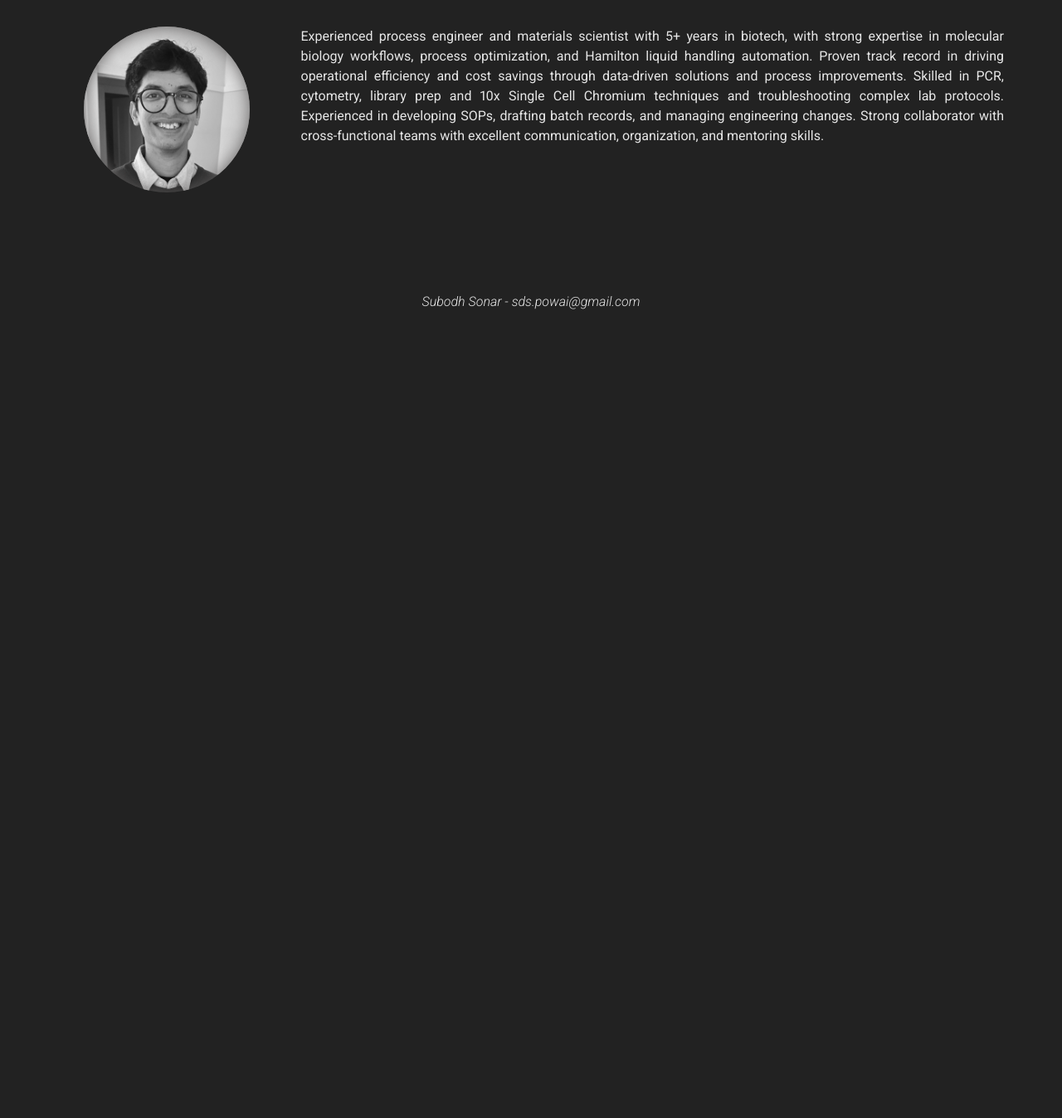
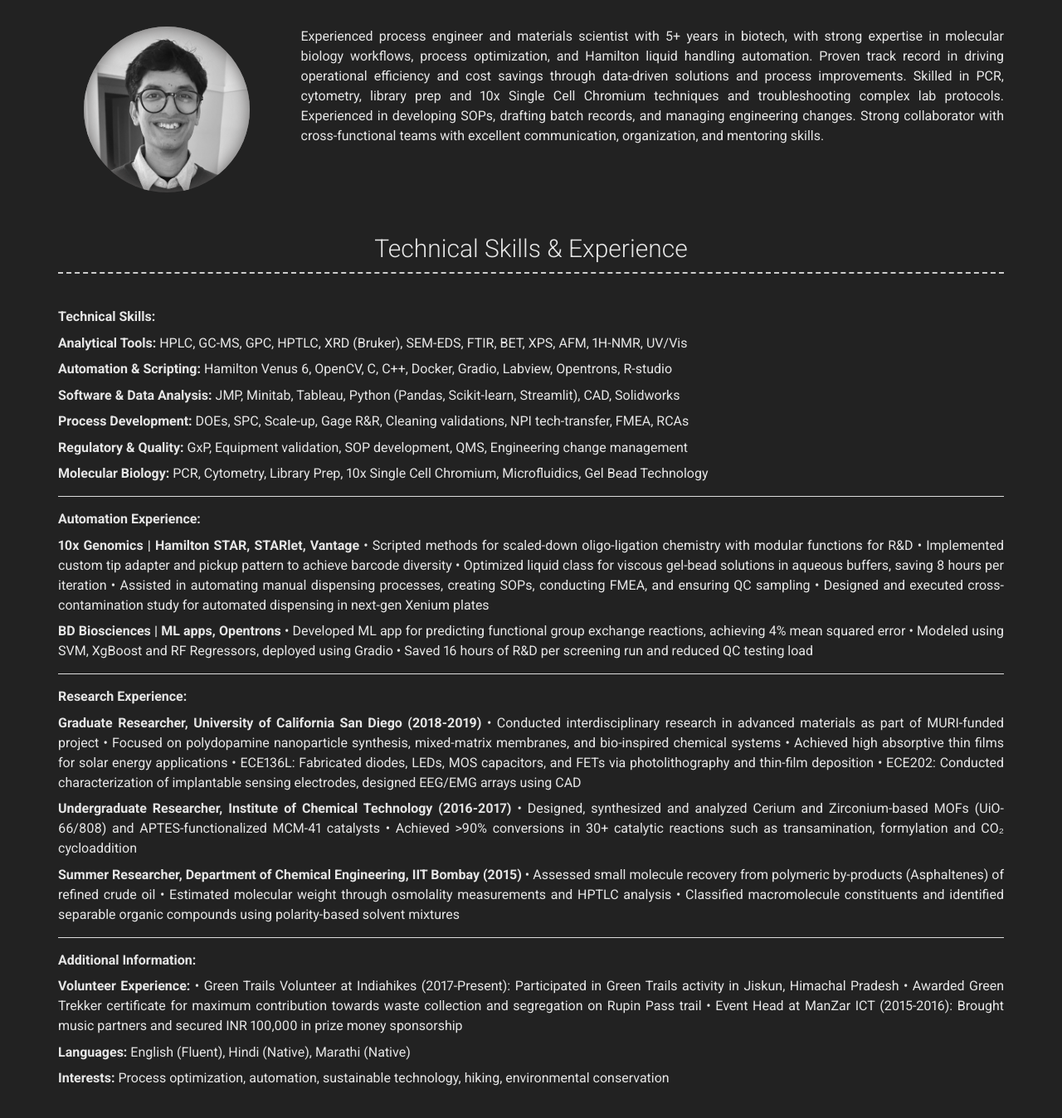
Before and after one commit to subodh122/subodh122.github.io, a Jekyll site: the page built from index.md, in a window 1280 px wide and 1400 px high, scrolled down 270 px. Shown: the top 1348 px of the window at 83% size. Built offline with Jekyll 4.4.1, drawn with Linux system fonts in a browser that asks for light colours; nearby versions of some CDN libraries; before the commit the page ends 900 px from its top, so only the background shows below that.

Commit message:
Fix content display: Convert to traditional data-driven format for proper section rendering

```diff
--- a/_config.yml
+++ b/_config.yml
@@ -46,152 +46,146 @@ about_content: |
 # Dark mode settings
 darkmode: true
 
-# Content sections
-content:
-  - title: Experience
-    layout: list
-    content:
-      - layout: left
-        title: 10x Genomics
-        sub_title: Senior Research Associate I/II
-        caption: July 2021 - Present
-        description: |
-          • Developed cleaning and drying-in-place protocol for custom dispensing robot, saving 180 labor hours and $200K annually
-          • Reduced scrap costs by $1.4M by mitigating process variation in multi-day oligo-ligation processes for Chromium Single Cell consumables
-          • Extended shelf life of Chromium Single Cell gel bead reagents from 2 to 4 years, saving ~$4M in inventory costs
-          • Led cold-chain shipping studies and developed optimized packing ratio to maintain < -40°C for 5-day transit
-          • Created Google Sheets dashboard with Python/Streamlit backend to visualize oligo yield data
-          • Supported scale-up and tech transfer for Chromium and Xenium consumables, authoring batch records, SOPs, and QCMs
-          • Optimized Xenium dispensing, sealing, and shipping workflows, cutting customer complaints by 80% in two quarters
-          • Authored FAT/SAT protocols for new sites to ensure consistent process validation and quality checks
+# Experience Section
+experience_title: Experience
+experience:
+  - company: 10x Genomics
+    job_title: Senior Research Associate I/II
+    dates: July 2021 - Present
+    description: |
+      • Developed cleaning and drying-in-place protocol for custom dispensing robot, saving 180 labor hours and $200K annually
+      • Reduced scrap costs by $1.4M by mitigating process variation in multi-day oligo-ligation processes for Chromium Single Cell consumables
+      • Extended shelf life of Chromium Single Cell gel bead reagents from 2 to 4 years, saving ~$4M in inventory costs
+      • Led cold-chain shipping studies and developed optimized packing ratio to maintain < -40°C for 5-day transit
+      • Created Google Sheets dashboard with Python/Streamlit backend to visualize oligo yield data
+      • Supported scale-up and tech transfer for Chromium and Xenium consumables, authoring batch records, SOPs, and QCMs
+      • Optimized Xenium dispensing, sealing, and shipping workflows, cutting customer complaints by 80% in two quarters
+      • Authored FAT/SAT protocols for new sites to ensure consistent process validation and quality checks
 
-      - layout: left
-        title: Becton Dickinson Biosciences
-        sub_title: Scientist I/II
-        caption: August 2019 - June 2021
-        description: |
-          • Led experimentation for raw material blending strategy for fluorescent dye synthesis, resulting in patented IP (USP 20220340813A1)
-          • Conducted multiple DoEs to optimize chain-growth polymerization, controlling reaction pathways and kinetics using SPC and GPC
-          • Performed MSA and Gage R&R on NanoDrop Spectrophotometer, revealing 30% variance in absorbance causing process instability
-          • Eliminated lyophilization step in dye production, saving $12,000 per lot in labor and product loss
-          • Identified and qualified alternative polymer purification consumable suppliers to mitigate supply chain risks
+  - company: Becton Dickinson Biosciences
+    job_title: Scientist I/II
+    dates: August 2019 - June 2021
+    description: |
+      • Led experimentation for raw material blending strategy for fluorescent dye synthesis, resulting in patented IP (USP 20220340813A1)
+      • Conducted multiple DoEs to optimize chain-growth polymerization, controlling reaction pathways and kinetics using SPC and GPC
+      • Performed MSA and Gage R&R on NanoDrop Spectrophotometer, revealing 30% variance in absorbance causing process instability
+      • Eliminated lyophilization step in dye production, saving $12,000 per lot in labor and product loss
+      • Identified and qualified alternative polymer purification consumable suppliers to mitigate supply chain risks
 
-      - layout: left
-        title: BD Biosciences
-        sub_title: Research Internship
-        caption: June 2018 - September 2018
-        description: |
-          • Performed GPC-based polymer analysis to optimize fluorescent polymer synthesis
-          • Developed calibration curves for polymerization and functionalization
-          • Enhanced fluorophore conjugation chemistry and yield
+  - company: BD Biosciences
+    job_title: Research Internship
+    dates: June 2018 - September 2018
+    description: |
+      • Performed GPC-based polymer analysis to optimize fluorescent polymer synthesis
+      • Developed calibration curves for polymerization and functionalization
+      • Enhanced fluorophore conjugation chemistry and yield
 
-  - title: Education
-    layout: list
-    content:
-      - layout: left
-        title: University of California, San Diego
-        sub_title: M.S. in Materials Science and Engineering
-        caption: June 2019
-        description: |
-          Conducted interdisciplinary research in advanced materials as part of a MURI-funded project.
-          Focused on polydopamine nanoparticle synthesis, mixed-matrix membranes, and bio-inspired chemical systems,
-          achieving high absorptive thin films for solar energy applications.
+# Education Section
+education_title: Education
+education:
+  - school: University of California, San Diego
+    degree: M.S. in Materials Science and Engineering
+    dates: June 2019
+    description: |
+      Conducted interdisciplinary research in advanced materials as part of a MURI-funded project.
+      Focused on polydopamine nanoparticle synthesis, mixed-matrix membranes, and bio-inspired chemical systems,
+      achieving high absorptive thin films for solar energy applications.
 
-      - layout: left
-        title: Institute of Chemical Technology (UDCT), Mumbai
-        sub_title: B.S. in Chemical Engineering
-        caption: June 2017
-        description: |
-          Comprehensive education in chemical engineering principles with focus on process design,
-          optimization, and materials science applications.
+  - school: Institute of Chemical Technology (UDCT), Mumbai
+    degree: B.S. in Chemical Engineering
+    dates: June 2017
+    description: |
+      Comprehensive education in chemical engineering principles with focus on process design,
+      optimization, and materials science applications.
 
-  - title: Achievements & Certifications
-    layout: list
-    content:
-      - layout: left
-        title: United States Patent 20220340813A1
-        sub_title: WATER-SOLUBLE FLUORESCENT POLYMERIC DYES
-        caption: BD | Oct 2022
-        description: Patented technology for fluorescent polymeric dyes with enhanced optical properties
+# Projects Section
+projects_title: Achievements & Certifications
+projects:
+  - title: United States Patent 20220340813A1
+    description: WATER-SOLUBLE FLUORESCENT POLYMERIC DYES
+    dates: BD | Oct 2022
+    content: Patented technology for fluorescent polymeric dyes with enhanced optical properties
 
-      - layout: left
-        title: Venus Software Training I
-        sub_title: Hamilton Liquid Automation Systems
-        caption: 10x Genomics | April 2024
-        description: Certified in Hamilton liquid handling automation systems
+  - title: Venus Software Training I
+    description: Hamilton Liquid Automation Systems
+    dates: 10x Genomics | April 2024
+    content: Certified in Hamilton liquid handling automation systems
 
-      - layout: left
-        title: Six Sigma Manufacturing Fundamentals
-        sub_title: Design Certification
-        caption: BD | November 2019
-        description: Lean Six Sigma White Belt certification in manufacturing processes
+  - title: Six Sigma Manufacturing Fundamentals
+    description: Design Certification
+    dates: BD | November 2019
+    content: Lean Six Sigma White Belt certification in manufacturing processes
 
-      - layout: left
-        title: Winning Author
-        sub_title: MOFs Synchrotron Beam Line Proposal
-        caption: UCSD | Spring 2018
-        description: "Proposal to study MOFs using the Synchrotron beam line (26-ID-C) at ANL"
+  - title: Winning Author
+    description: MOFs Synchrotron Beam Line Proposal
+    dates: UCSD | Spring 2018
+    content: "Proposal to study MOFs using the Synchrotron beam line (26-ID-C) at ANL"
 
-  - title: Technical Skills
-    layout: text
-    content: |
-      **Analytical Tools:** HPLC, GC-MS, GPC, HPTLC, XRD (Bruker), SEM-EDS, FTIR, BET, XPS, AFM, 1H-NMR, UV/Vis
+# More Section
+more_title: Technical Skills & Experience
+more_content: |
+  **Technical Skills:**
 
-      **Automation & Scripting:** Hamilton Venus 6, OpenCV, C, C++, Docker, Gradio, Labview, Opentrons, R-studio
+  **Analytical Tools:** HPLC, GC-MS, GPC, HPTLC, XRD (Bruker), SEM-EDS, FTIR, BET, XPS, AFM, 1H-NMR, UV/Vis
 
-      **Software & Data Analysis:** JMP, Minitab, Tableau, Python (Pandas, Scikit-learn, Streamlit), CAD, Solidworks
+  **Automation & Scripting:** Hamilton Venus 6, OpenCV, C, C++, Docker, Gradio, Labview, Opentrons, R-studio
 
-      **Process Development:** DOEs, SPC, Scale-up, Gage R&R, Cleaning validations, NPI tech-transfer, FMEA, RCAs
+  **Software & Data Analysis:** JMP, Minitab, Tableau, Python (Pandas, Scikit-learn, Streamlit), CAD, Solidworks
 
-      **Regulatory & Quality:** GxP, Equipment validation, SOP development, QMS, Engineering change management
+  **Process Development:** DOEs, SPC, Scale-up, Gage R&R, Cleaning validations, NPI tech-transfer, FMEA, RCAs
 
-      **Molecular Biology:** PCR, Cytometry, Library Prep, 10x Single Cell Chromium, Microfluidics, Gel Bead Technology
+  **Regulatory & Quality:** GxP, Equipment validation, SOP development, QMS, Engineering change management
 
-  - title: Automation Experience
-    layout: text
-    content: |
-      **10x Genomics | Hamilton STAR, STARlet, Vantage**
-      • Scripted methods for scaled-down oligo-ligation chemistry with modular functions for R&D
-      • Implemented custom tip adapter and pickup pattern to achieve barcode diversity
-      • Optimized liquid class for viscous gel-bead solutions in aqueous buffers, saving 8 hours per iteration
-      • Assisted in automating manual dispensing processes, creating SOPs, conducting FMEA, and ensuring QC sampling
-      • Designed and executed cross-contamination study for automated dispensing in next-gen Xenium plates
+  **Molecular Biology:** PCR, Cytometry, Library Prep, 10x Single Cell Chromium, Microfluidics, Gel Bead Technology
 
-      **BD Biosciences | ML apps, Opentrons**
-      • Developed ML app for predicting functional group exchange reactions, achieving 4% mean squared error
-      • Modeled using SVM, XgBoost and RF Regressors, deployed using Gradio
-      • Saved 16 hours of R&D per screening run and reduced QC testing load
+  ---
 
-  - title: Research Experience
-    layout: text
-    content: |
-      **Graduate Researcher, University of California San Diego (2018-2019)**
-      • Conducted interdisciplinary research in advanced materials as part of MURI-funded project
-      • Focused on polydopamine nanoparticle synthesis, mixed-matrix membranes, and bio-inspired chemical systems
-      • Achieved high absorptive thin films for solar energy applications
-      • ECE136L: Fabricated diodes, LEDs, MOS capacitors, and FETs via photolithography and thin-film deposition
-      • ECE202: Conducted characterization of implantable sensing electrodes, designed EEG/EMG arrays using CAD
+  **Automation Experience:**
 
-      **Undergraduate Researcher, Institute of Chemical Technology (2016-2017)**
-      • Designed, synthesized and analyzed Cerium and Zirconium-based MOFs (UiO-66/808) and APTES-functionalized MCM-41 catalysts
-      • Achieved >90% conversions in 30+ catalytic reactions such as transamination, formylation and CO₂ cycloaddition
+  **10x Genomics | Hamilton STAR, STARlet, Vantage**
+  • Scripted methods for scaled-down oligo-ligation chemistry with modular functions for R&D
+  • Implemented custom tip adapter and pickup pattern to achieve barcode diversity
+  • Optimized liquid class for viscous gel-bead solutions in aqueous buffers, saving 8 hours per iteration
+  • Assisted in automating manual dispensing processes, creating SOPs, conducting FMEA, and ensuring QC sampling
+  • Designed and executed cross-contamination study for automated dispensing in next-gen Xenium plates
 
-      **Summer Researcher, Department of Chemical Engineering, IIT Bombay (2015)**
-      • Assessed small molecule recovery from polymeric by-products (Asphaltenes) of refined crude oil
-      • Estimated molecular weight through osmolality measurements and HPTLC analysis
-      • Classified macromolecule constituents and identified separable organic compounds using polarity-based solvent mixtures
+  **BD Biosciences | ML apps, Opentrons**
+  • Developed ML app for predicting functional group exchange reactions, achieving 4% mean squared error
+  • Modeled using SVM, XgBoost and RF Regressors, deployed using Gradio
+  • Saved 16 hours of R&D per screening run and reduced QC testing load
 
-  - title: Additional Information
-    layout: text
-    content: |
-      **Volunteer Experience:**
-      • Green Trails Volunteer at Indiahikes (2017-Present): Participated in Green Trails activity in Jiskun, Himachal Pradesh
-      • Awarded Green Trekker certificate for maximum contribution towards waste collection and segregation on Rupin Pass trail
-      • Event Head at ManZar ICT (2015-2016): Brought music partners and secured INR 100,000 in prize money sponsorship
+  ---
 
-      **Languages:** English (Fluent), Hindi (Native), Marathi (Native)
+  **Research Experience:**
 
-      **Interests:** Process optimization, automation, sustainable technology, hiking, environmental conservation
+  **Graduate Researcher, University of California San Diego (2018-2019)**
+  • Conducted interdisciplinary research in advanced materials as part of MURI-funded project
+  • Focused on polydopamine nanoparticle synthesis, mixed-matrix membranes, and bio-inspired chemical systems
+  • Achieved high absorptive thin films for solar energy applications
+  • ECE136L: Fabricated diodes, LEDs, MOS capacitors, and FETs via photolithography and thin-film deposition
+  • ECE202: Conducted characterization of implantable sensing electrodes, designed EEG/EMG arrays using CAD
+
+  **Undergraduate Researcher, Institute of Chemical Technology (2016-2017)**
+  • Designed, synthesized and analyzed Cerium and Zirconium-based MOFs (UiO-66/808) and APTES-functionalized MCM-41 catalysts
+  • Achieved >90% conversions in 30+ catalytic reactions such as transamination, formylation and CO₂ cycloaddition
+
+  **Summer Researcher, Department of Chemical Engineering, IIT Bombay (2015)**
+  • Assessed small molecule recovery from polymeric by-products (Asphaltenes) of refined crude oil
+  • Estimated molecular weight through osmolality measurements and HPTLC analysis
+  • Classified macromolecule constituents and identified separable organic compounds using polarity-based solvent mixtures
+
+  ---
+
+  **Additional Information:**
+
+  **Volunteer Experience:**
+  • Green Trails Volunteer at Indiahikes (2017-Present): Participated in Green Trails activity in Jiskun, Himachal Pradesh
+  • Awarded Green Trekker certificate for maximum contribution towards waste collection and segregation on Rupin Pass trail
+  • Event Head at ManZar ICT (2015-2016): Brought music partners and secured INR 100,000 in prize money sponsorship
+
+  **Languages:** English (Fluent), Hindi (Native), Marathi (Native)
+
+  **Interests:** Process optimization, automation, sustainable technology, hiking, environmental conservation
 
 # Additional links (optional)
 additional_links:
```
